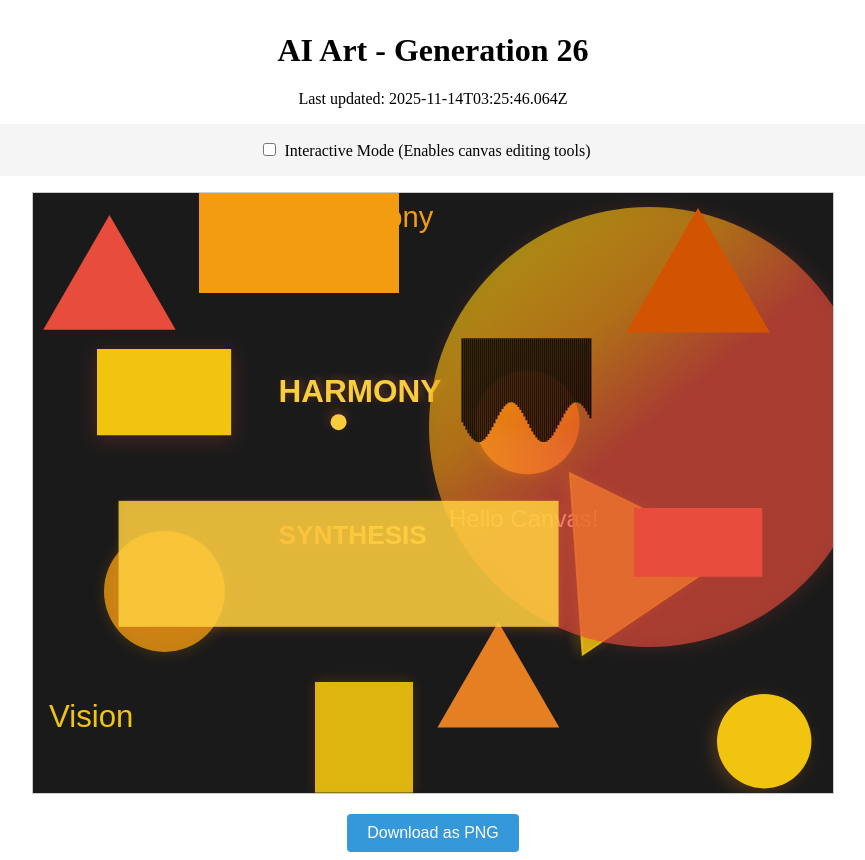
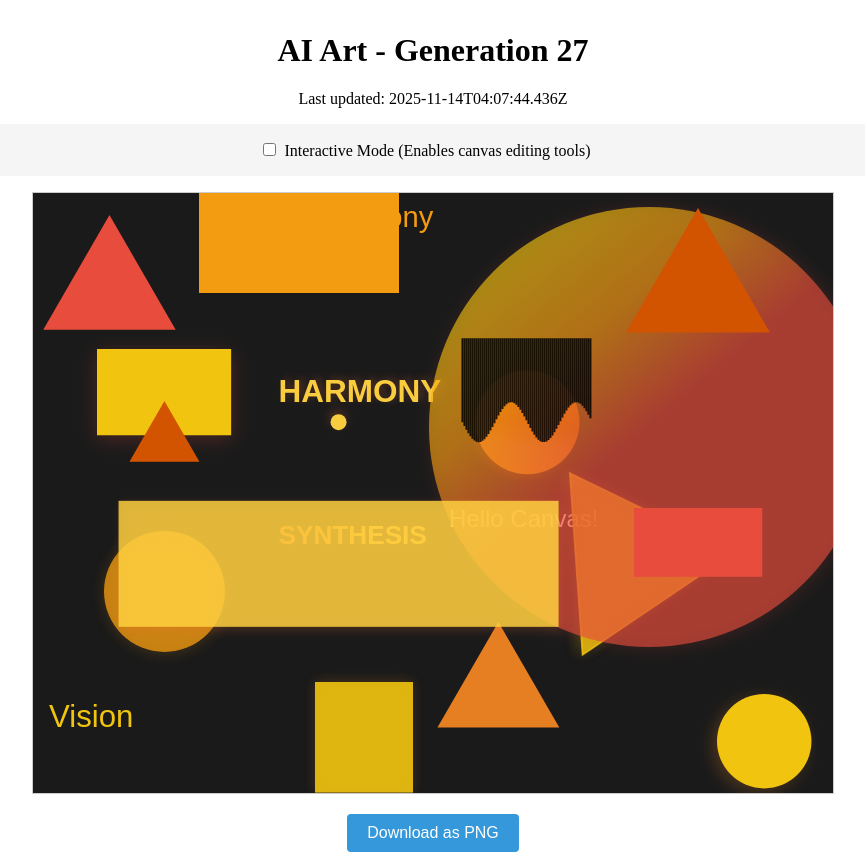
Before and after one commit to mcclowes/ai-art, a React (Vite) app: page / in a window 1280 px wide. Shown: the whole page, without its empty margins (207-1072 px from the left). Built offline with nearby package versions, Linux system fonts and the light colour scheme.

Commit message:
Improve artwork - Generation 27

```diff
--- a/src/artwork-state.ts
+++ b/src/artwork-state.ts
@@ -370,9 +370,17 @@ export const artworkState: ArtworkState = {
       },
       "opacity": 0.8344447781499229,
       "id": "gradient_rect_1763087729646"
+    },
+    {
+      "type": "triangle",
+      "x": 131.4366312695939,
+      "y": 248.4366312695939,
+      "size": 40.43663126959391,
+      "fillStyle": "#d35400",
+      "id": "triangle_1763093264435"
     }
   ],
-  "generation": 26,
-  "lastUpdated": "2025-11-14T03:25:46.064Z",
+  "generation": 27,
+  "lastUpdated": "2025-11-14T04:07:44.436Z",
   "cycleStarted": "2025-11-13T02:36:06.206Z"
 };
```
